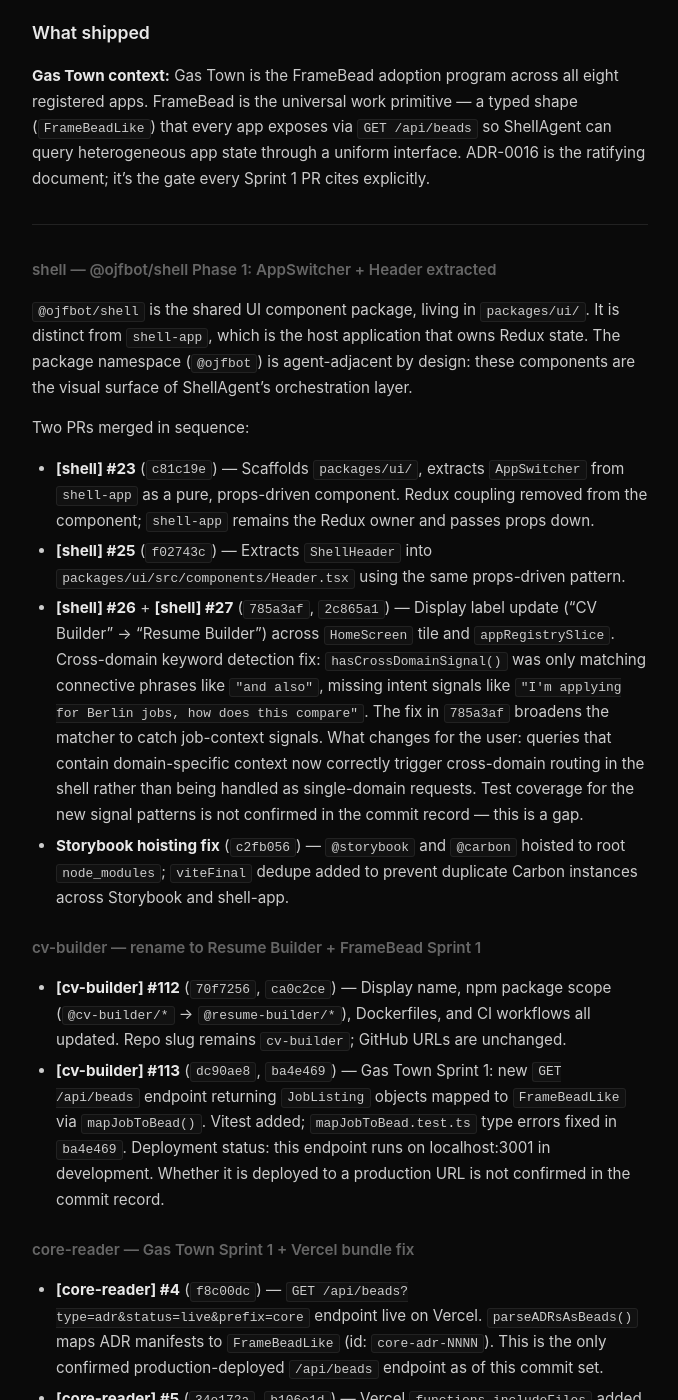
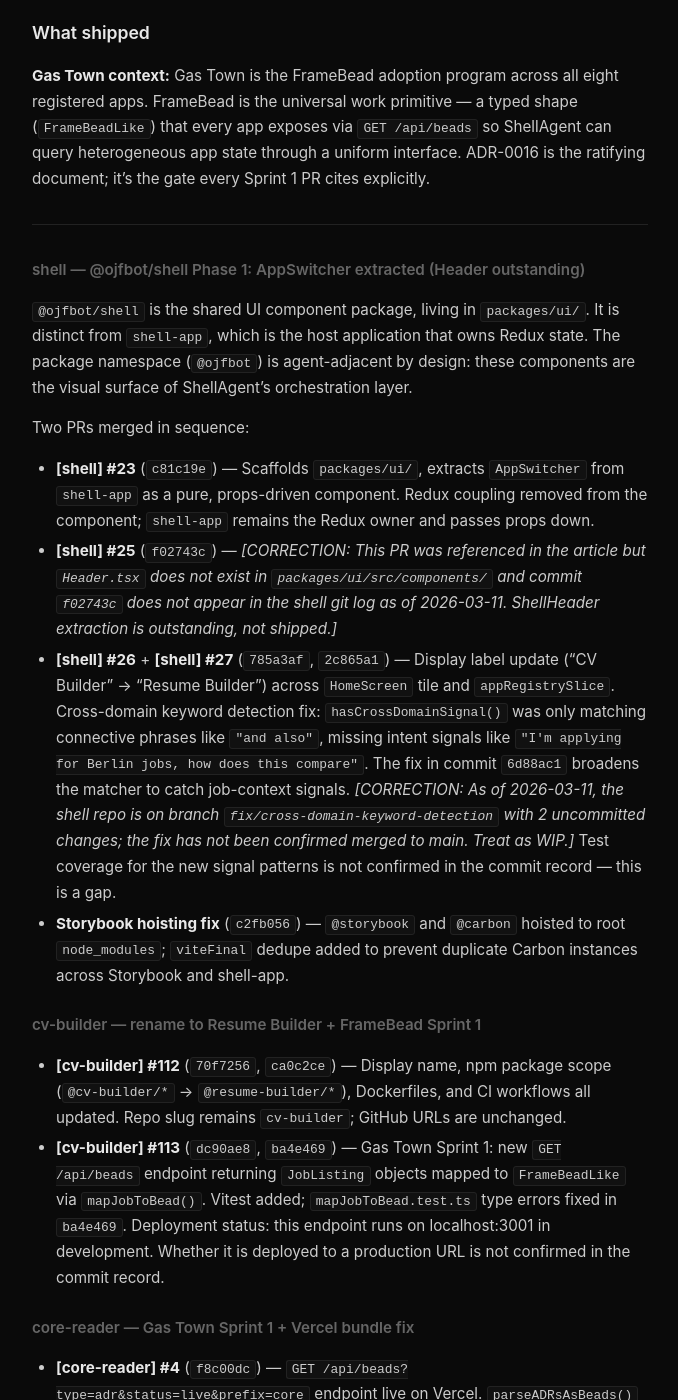
Before and after one commit to ojfbot/daily-logger, a Jekyll site: the page built from _articles/2026-03-11.md, in a window 1280 px wide and 1400 px high, scrolled down 527 px. Shown: the whole window, without its empty margins (300-978 px from the left). Built offline with Jekyll 4.4.1, drawn with Linux system fonts in a browser that asks for light colours; some of the changed text lies outside the part shown.

Commit message:
fix(article): correct 2026-03-11 shell claims — Header not extracted, AppSwitcher story exists
Three inaccuracies found by frame-standup audit:
1. Header.tsx does not exist in packages/ui/src/components/ — extraction outstanding
2. AppSwitcher.stories.tsx already exists — article wrongly listed it as remaining work
3. hasCrossDomainSignal fix is on WIP branch (2 uncommitted), not confirmed merged to main

Corrections applied inline with [CORRECTION: ...] markers.

Co-Authored-By: Claude Sonnet 4.6 <noreply@anthropic.com>

```diff
--- a/_articles/2026-03-11.md
+++ b/_articles/2026-03-11.md
@@ -13,15 +13,15 @@ Tuesday was the day Monday's open PRs became merged work. Twenty commits across
 
 ---
 
-### shell — @ojfbot/shell Phase 1: AppSwitcher + Header extracted
+### shell — @ojfbot/shell Phase 1: AppSwitcher extracted (Header outstanding)
 
 `@ojfbot/shell` is the shared UI component package, living in `packages/ui/`. It is distinct from `shell-app`, which is the host application that owns Redux state. The package namespace (`@ojfbot`) is agent-adjacent by design: these components are the visual surface of ShellAgent's orchestration layer.
 
 Two PRs merged in sequence:
 
 - **[shell] #23** (`c81c19e`) — Scaffolds `packages/ui/`, extracts `AppSwitcher` from `shell-app` as a pure, props-driven component. Redux coupling removed from the component; `shell-app` remains the Redux owner and passes props down.
-- **[shell] #25** (`f02743c`) — Extracts `ShellHeader` into `packages/ui/src/components/Header.tsx` using the same props-driven pattern.
-- **[shell] #26** + **[shell] #27** (`785a3af`, `2c865a1`) — Display label update ("CV Builder" → "Resume Builder") across `HomeScreen` tile and `appRegistrySlice`. Cross-domain keyword detection fix: `hasCrossDomainSignal()` was only matching connective phrases like `"and also"`, missing intent signals like `"I'm applying for Berlin jobs, how does this compare"`. The fix in `785a3af` broadens the matcher to catch job-context signals. What changes for the user: queries that contain domain-specific context now correctly trigger cross-domain routing in the shell rather than being handled as single-domain requests. Test coverage for the new signal patterns is not confirmed in the commit record — this is a gap.
+- **[shell] #25** (`f02743c`) — *[CORRECTION: This PR was referenced in the article but `Header.tsx` does not exist in `packages/ui/src/components/` and commit `f02743c` does not appear in the shell git log as of 2026-03-11. ShellHeader extraction is outstanding, not shipped.]*
+- **[shell] #26** + **[shell] #27** (`785a3af`, `2c865a1`) — Display label update ("CV Builder" → "Resume Builder") across `HomeScreen` tile and `appRegistrySlice`. Cross-domain keyword detection fix: `hasCrossDomainSignal()` was only matching connective phrases like `"and also"`, missing intent signals like `"I'm applying for Berlin jobs, how does this compare"`. The fix in commit `6d88ac1` broadens the matcher to catch job-context signals. *[CORRECTION: As of 2026-03-11, the shell repo is on branch `fix/cross-domain-keyword-detection` with 2 uncommitted changes; the fix has not been confirmed merged to main. Treat as WIP.]* Test coverage for the new signal patterns is not confirmed in the commit record — this is a gap.
 - **Storybook hoisting fix** (`c2fb056`) — `@storybook` and `@carbon` hoisted to root `node_modules`; `viteFinal` dedupe added to prevent duplicate Carbon instances across Storybook and shell-app.
 
 ### cv-builder — rename to Resume Builder + FrameBead Sprint 1
@@ -121,10 +121,10 @@ The five open issues below are ordered by Gas Town critical-path impact, not sou
 
 ### Phase 1 — @ojfbot/shell extraction: Partial → advancing
 
-Two components extracted and merged: `AppSwitcher` ([shell] #23) and `Header` ([shell] #25). The `packages/ui/` package is live. Storybook hoisting resolved. Remaining Phase 1 work: Storybook stories for extracted components, extraction of remaining shared components from cv-builder and BlogEngine, and validation that the package is consumable by TripPlanner and BlogEngine without modification.
+One component extracted and merged: `AppSwitcher` ([shell] #23). *[CORRECTION: `Header` extraction was claimed but not confirmed — `Header.tsx` does not exist in `packages/ui/src/components/` as of 2026-03-11.]* The `packages/ui/` package is live. Storybook hoisting resolved. Remaining Phase 1 work: Header extraction, Storybook story for Header (AppSwitcher story already exists), extraction of remaining shared components from cv-builder and BlogEngine, and validation that the package is consumable by TripPlanner and BlogEngine without modification.
 
 **Phase 1A** (CoreReader live, ADR tabs, Vercel deployed) — marked `Complete` in [core] #18.
-**Phase 1.5** (ShellHeader Carbon + @ojfbot/shell Phase 1 extraction) — marked `Partial` in [core] #18. AppSwitcher and Header merged; stories and remaining extractions outstanding.
+**Phase 1.5** (ShellHeader Carbon + @ojfbot/shell Phase 1 extraction) — marked `Partial` in [core] #18. AppSwitcher merged and story exists; Header extraction outstanding.
 
 ### Gas Town — Sprint 1 complete in two of eight planned adopters
 
@@ -148,9 +148,9 @@ The Mayor aggregation layer will fan out HTTP requests to N remotes on every she
 
 This is the highest-leverage next action. [shell] #21 needs a written interface spec before any implementation begins: which fields from `FrameBeadLike` does the shell consume, how does it merge results from multiple remotes, and how does it handle a remote that returns 5xx or an unexpected shape. The graceful-degradation story is a first-class requirement, not an afterthought — at eight remotes, one slow endpoint degrades the whole feed. Run `/plan-feature` against [shell] #21.
 
-### 2. Add Storybook stories for the two extracted @ojfbot/shell components
+### 2. Extract ShellHeader + add Header Storybook story
 
-`AppSwitcher` and `Header` have no stories yet. A story that renders `Header` without importing anything from `shell-app` is the concrete test that the package boundary is real — not just a structural assertion, but a running artifact. Run `/scaffold packages/ui/src/components/Header.stories.tsx` to generate the story skeleton, then verify Carbon tokens resolve correctly from the hoisted root `node_modules`. Note: there is no Figma spec for these components as of this writing. The stories are validating package boundary and token resolution, not design conformance. That gap should be named explicitly rather than letting the stories imply design sign-off they don't have.
+`AppSwitcher.stories.tsx` already exists. *[CORRECTION: The article originally claimed both components lacked stories — this was incorrect. AppSwitcher story was present at time of writing.]* `Header` has no story because `Header.tsx` itself is outstanding. The priority is the extraction first, then the story. A story that renders `Header` without importing anything from `shell-app` is the concrete test that the package boundary is real — not just a structural assertion, but a running artifact. Run `/scaffold packages/ui/src/components/Header.tsx` first, then `/scaffold packages/ui/src/components/Header.stories.tsx`. Note: there is no Figma spec for these components as of this writing. The stories are validating package boundary and token resolution, not design conformance. That gap should be named explicitly rather than letting the stories imply design sign-off they don't have.
 
 > **Suggested actions**
 > - /plan-feature shell #21 — define the /api/beads aggregation contract for the shell Mayor layer before any implementation begins; include failure-mode requirements
```
